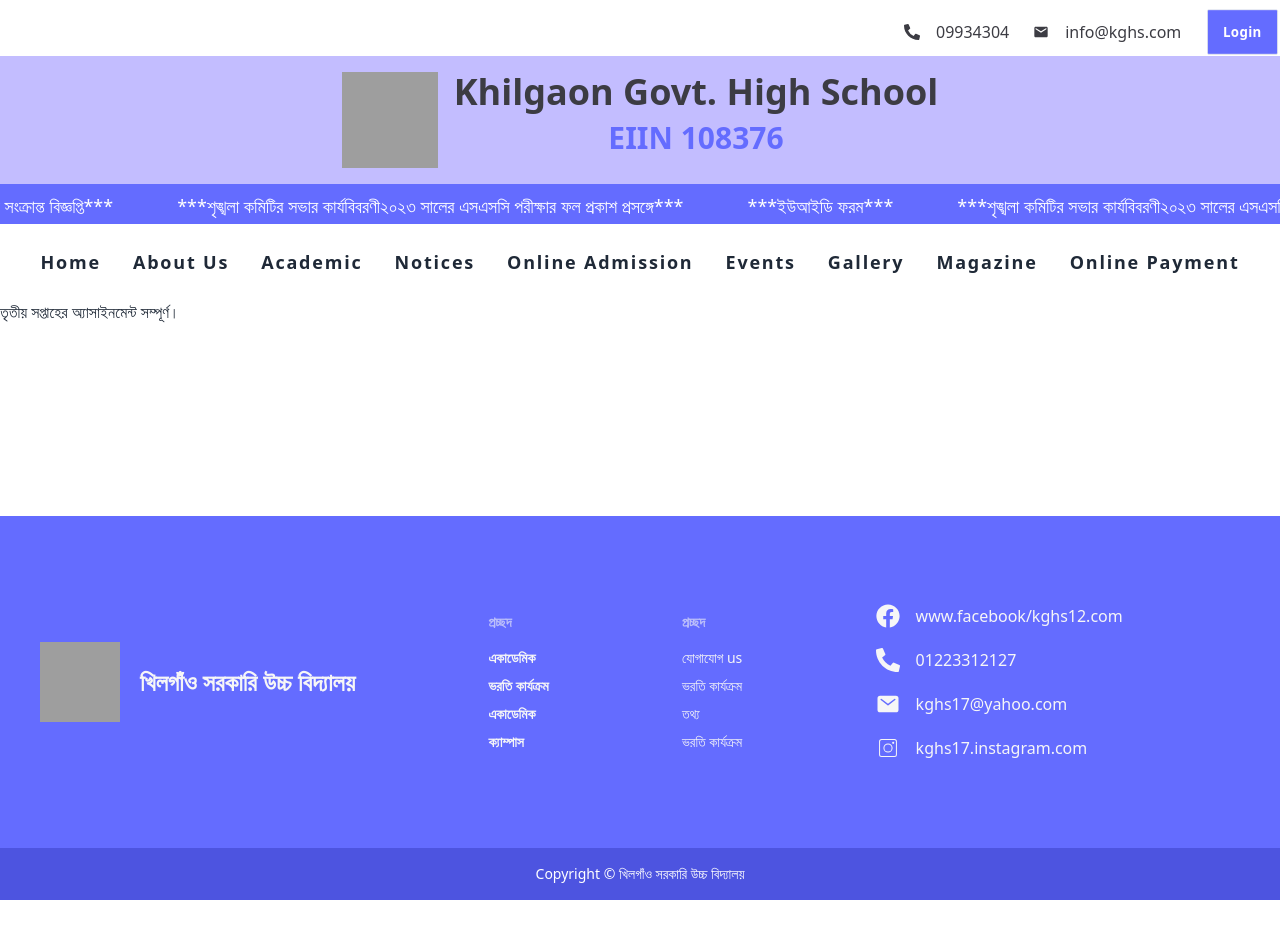
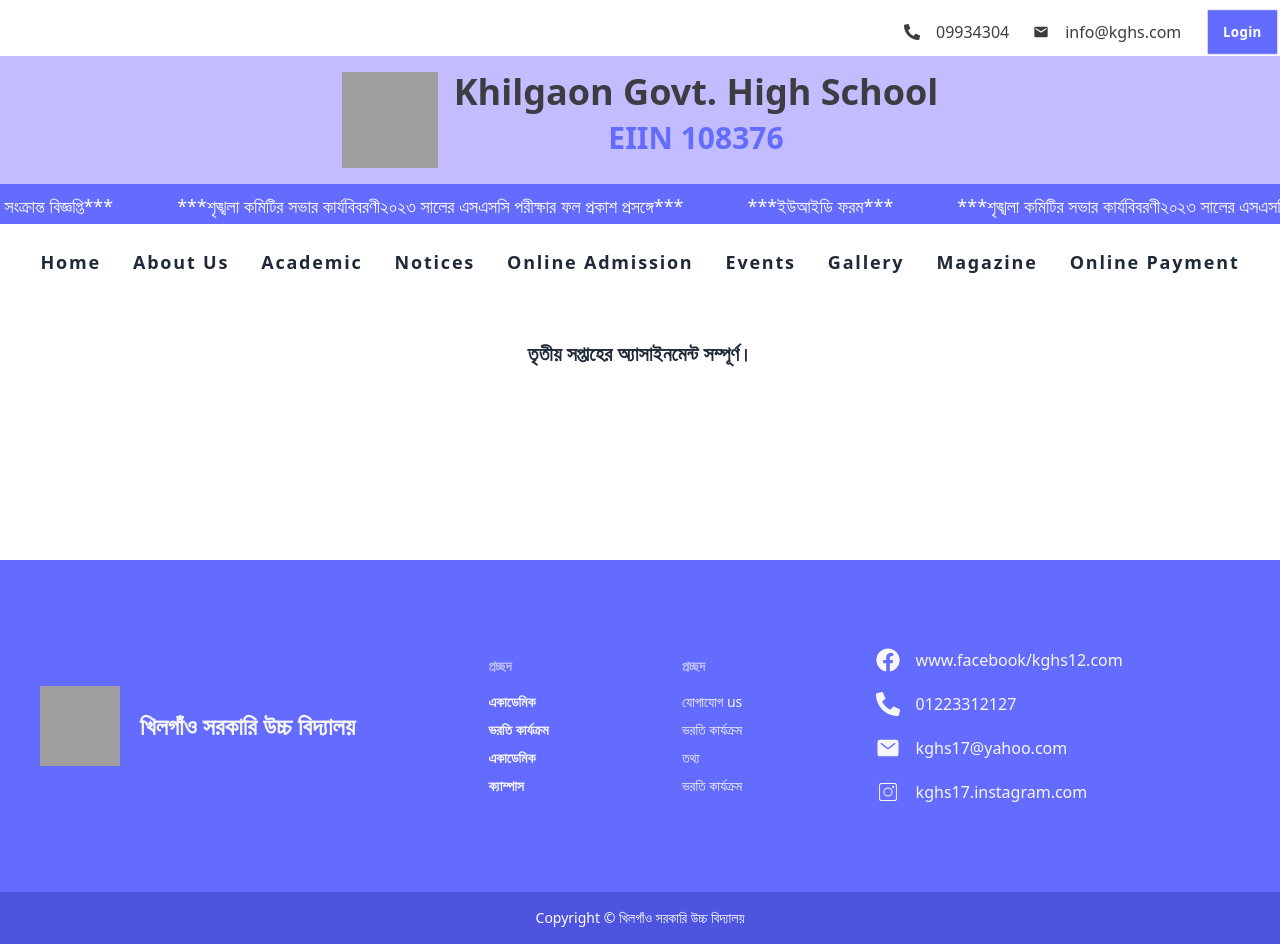
Before and after one commit to alviasad0/Khilgaon-Govt.-High-School, a React (Vite) app: page /announcementDetails/1 in a window 1280 px wide. Before the commit the page ends 900 px from the top, so only its background shows below. Built offline with nearby package versions, Linux system fonts and the light colour scheme; grey boxes are pictures that could not be loaded.

Commit message:
fixed some issues in the details page and designed it

```diff
--- a/src/Pages/Ammouncemnts/AnnouncementDetails.jsx
+++ b/src/Pages/Ammouncemnts/AnnouncementDetails.jsx
@@ -23,7 +23,7 @@
   return (
     <div className="">
 
-      {displayData && <p>{displayData.announcement}</p>}
+      {displayData && <p className="text-center text-xl font-bold pt-10">{displayData.announcement}</p>}
     </div>
   );
 };
```
